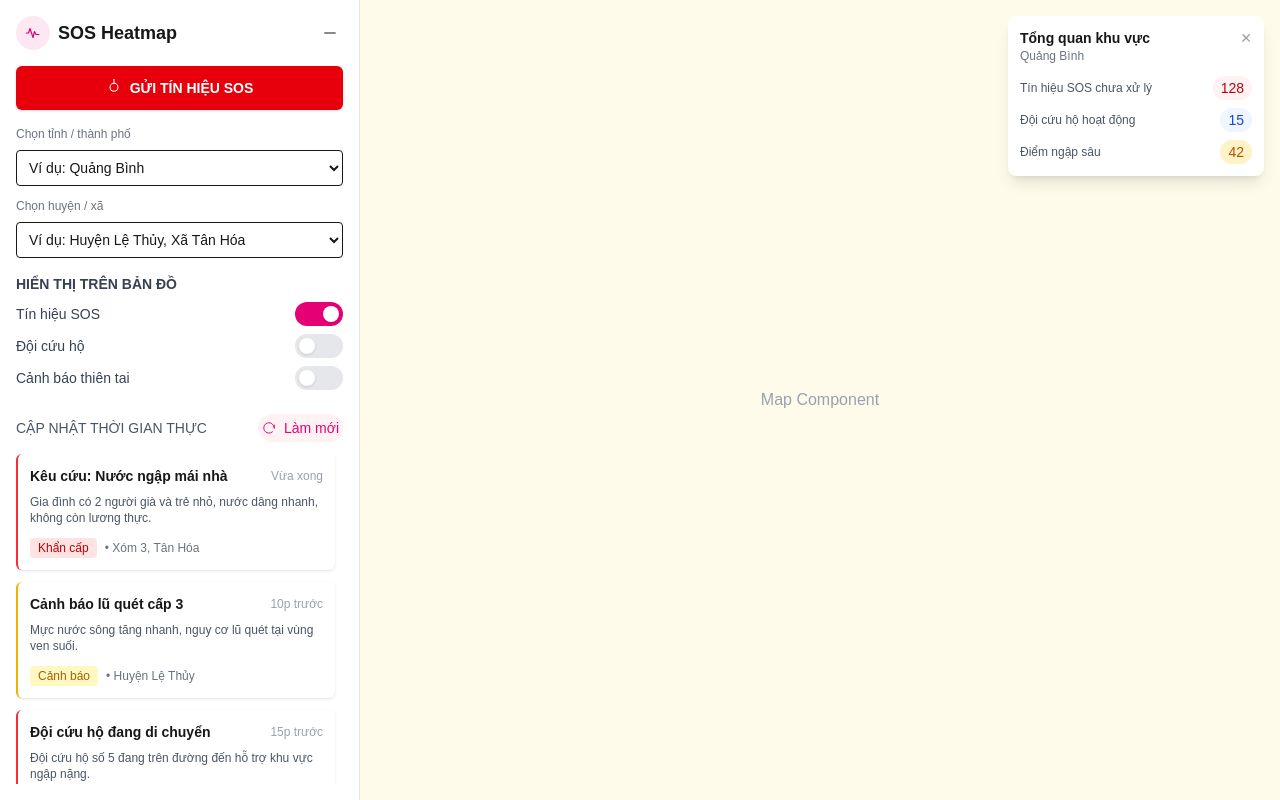
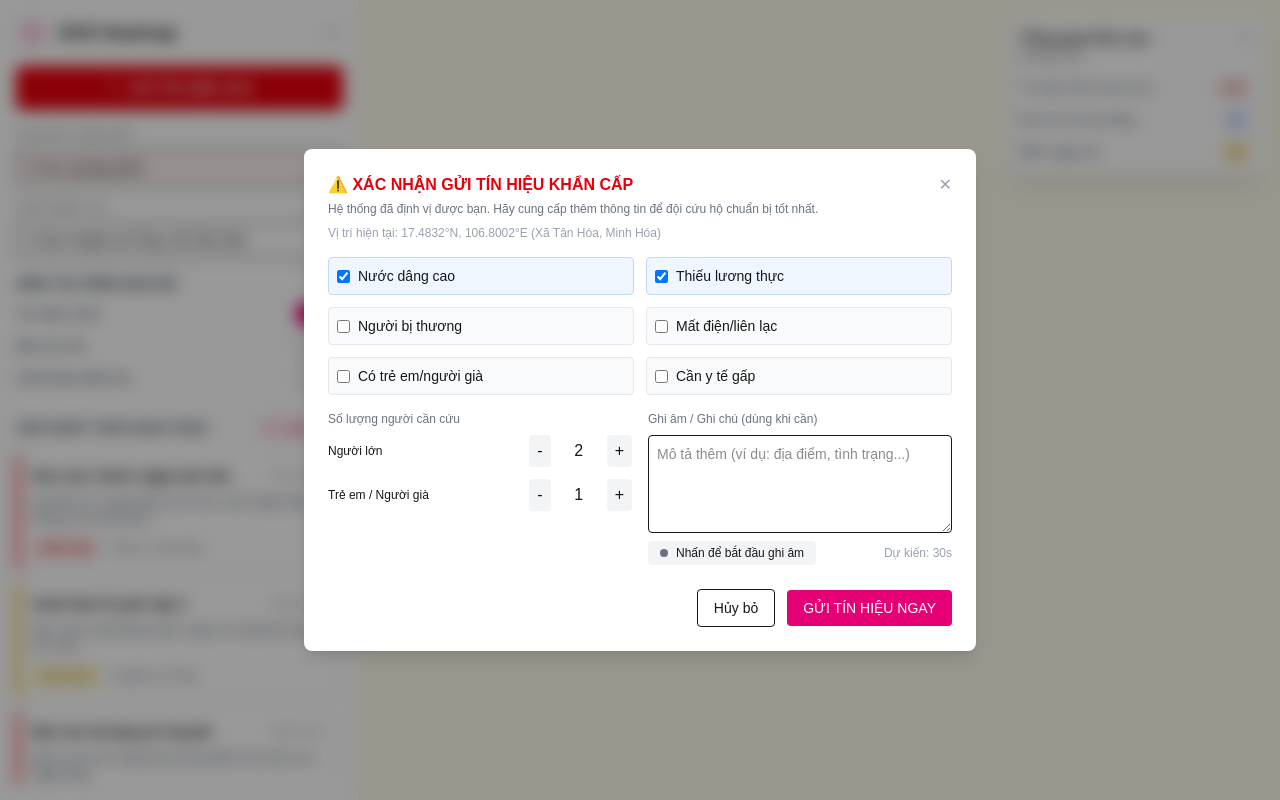
Before and after one commit to ThanhTris/SOS-Heatmap, a Next.js app in the folder frontend/: page / in a window 1280 px wide. Both pictures are taken after a click on the button "GỬI TÍN HIỆU SOS". Built offline with nearby package versions, Linux system fonts and the light colour scheme.

Commit message:
basic popup fill info to sos

```diff
--- a/frontend/src/app/(user)/page.tsx
+++ b/frontend/src/app/(user)/page.tsx
@@ -8,6 +8,21 @@ export default function Home() {
   const [showSOS, setShowSOS] = useState(true);
   const [showRescue, setShowRescue] = useState(false);
   const [showDisaster, setShowDisaster] = useState(false);
+
+  // SOS modal states
+  const [showSOSModal, setShowSOSModal] = useState(false);
+  const [conditions, setConditions] = useState<Record<string, boolean>>({
+    highWater: true,
+    lackFood: true,
+    injured: false,
+    noPower: false,
+    childrenOrElderly: false,
+    needMedical: false,
+  });
+  const [adults, setAdults] = useState<number>(2);
+  const [childrenCount, setChildrenCount] = useState<number>(1);
+  const [noteMessage, setNoteMessage] = useState<string>("");
+  const [recording, setRecording] = useState<boolean>(false);
 
   const provinces = useMemo(
     () => ["Quảng Bình", "Hà Nội", "TP. Hồ Chí Minh"],
@@ -69,6 +84,33 @@ export default function Home() {
 
   const overview = overviewDataByProvince[province || "Quảng Bình"];
 
+  const conditionOptions = [
+    { key: "highWater", label: "Nước dâng cao" },
+    { key: "lackFood", label: "Thiếu lương thực" },
+    { key: "injured", label: "Người bị thương" },
+    { key: "noPower", label: "Mất điện/liên lạc" },
+    { key: "childrenOrElderly", label: "Có trẻ em/người già" },
+    { key: "needMedical", label: "Cần y tế gấp" },
+  ];
+
+  function toggleCondition(key: string) {
+    setConditions((s) => ({ ...s, [key]: !s[key] }));
+  }
+  function sendSOS() {
+    const payload = {
+      province: province || "Quảng Bình",
+      district,
+      conditions,
+      adults,
+      children: childrenCount,
+      noteMessage,
+      recording,
+    };
+    console.log("Gửi SOS:", payload);
+    // TODO: call API to submit payload
+    setShowSOSModal(false);
+  }
+
   return (
     <div className="flex w-full h-screen bg-amber-50">
       {/* Slide bar bên trái */}
@@ -106,6 +148,7 @@ export default function Home() {
             className={`w-full flex items-center justify-center gap-2 ${
               open ? "py-3 text-white text-sm" : "py-2"
             } rounded-md bg-red-600 hover:bg-red-700 shadow`}
+            onClick={() => setShowSOSModal(true)}
           >
             <svg width="16" height="16" viewBox="0 0 24 24" fill="none" className="transform -translate-y-0.5">
               <path d="M12 2v6" stroke="white" strokeWidth="1.6" strokeLinecap="round" strokeLinejoin="round"/>
@@ -120,7 +163,7 @@ export default function Home() {
           <>
             <div className="mt-4 text-xs text-gray-500 font-medium">Chọn tỉnh / thành phố</div>
             <select
-              className="mt-2 w-full p-2 border rounded bg-white text-sm"
+              className="mt-2 w-full p-2 border rounded bg-red-50 text-sm"
               value={province}
               onChange={(e) => {
                 setProvince(e.target.value);
@@ -159,7 +202,7 @@ export default function Home() {
             </div>
 
             <div className="mt-6 flex items-center justify-between text-sm font-medium text-gray-600">
-              <div>CẬP NHẬT THỜI GIAN THỰC</div>
+              <div className="text-sm font-semibold text-gray-700">CẬP NHẬT THỜI GIAN THỰC</div>
               <button className="text-pink-600 hover:text-pink-700 text-sm flex items-center gap-2 p-1 rounded-3xl bg-red-50">
                 <svg width="14" height="14" viewBox="0 0 24 24" fill="none">
                   <path d="M21 12a9 9 0 10-3 6.6" stroke="currentColor" strokeWidth="1.6" strokeLinecap="round" strokeLinejoin="round"/>
@@ -172,7 +215,7 @@ export default function Home() {
             <div className="mt-3 overflow-y-auto flex-1 pr-2">
               <div className="space-y-3">
                 {alerts.map((a) => (
-                  <button key={a.id} className={`border-l-2 border-red-500 rounded-md p-3 bg-white shadow-sm ${
+                  <button key={a.id} className={`border-l-4 border-red-500 rounded-md p-3 bg-white shadow-sm ${
                   a.tag == "Khẩn cấp" ? "border-red-500" : a.tag == "Cảnh báo" ? "border-yellow-500" : "border-green-500"}`}>
                     <div className="flex items-start justify-between gap-2">
                       <div className="flex-1">
@@ -208,6 +251,83 @@ export default function Home() {
         </div>
         {/* Có thể thêm các overlay, nút, hoặc thông tin trên bản đồ ở đây */}
       </div>
+
+      {/* SOS Confirmation Modal */}
+      {showSOSModal && (
+        <div className="fixed inset-0 z-50 flex items-center justify-center">
+          <div className="absolute inset-0 bg-black/40 backdrop-blur-sm" />
+          <div className="relative z-10 w-full max-w-2xl bg-white rounded-lg shadow-lg p-6">
+            <div className="flex items-start justify-between">
+              <div>
+                <div className="text-red-600 font-semibold">⚠️ XÁC NHẬN GỬI TÍN HIỆU KHẨN CẤP</div>
+                <div className="text-xs text-gray-500 mt-1">Hệ thống đã định vị được bạn. Hãy cung cấp thêm thông tin để đội cứu hộ chuẩn bị tốt nhất.</div>
+                <div className="text-xs text-gray-400 mt-2">Vị trí hiện tại: 17.4832°N, 106.8002°E (Xã Tân Hóa, Minh Hóa)</div>
+              </div>
+              <button aria-label="Đóng" onClick={() => setShowSOSModal(false)} className="text-gray-400 hover:text-gray-600">✕</button>
+            </div>
+
+            <div className="mt-4 grid grid-cols-2 gap-3">
+              {conditionOptions.map((opt) => {
+                const on = conditions[opt.key];
+                return (
+                  <button
+                    key={opt.key}
+                    onClick={() => toggleCondition(opt.key)}
+                    className={`flex items-center gap-2 p-2 rounded border ${on ? "bg-blue-50 border-blue-200" : "bg-gray-50 border-gray-200"}`}
+                  >
+                    <input readOnly type="checkbox" checked={on} className="pointer-events-none" />
+                    <div className="text-sm text-left">{opt.label}</div>
+                  </button>
+                );
+              })}
+            </div>
+
+            <div className="mt-4 grid grid-cols-2 gap-4">
+              <div>
+                <div className="text-xs text-gray-500">Số lượng người cần cứu</div>
+                <div className="flex items-center gap-2 mt-2">
+                  <div className="text-xs">Người lớn</div>
+                  <div className="flex items-center gap-2 ml-auto">
+                    <button onClick={() => setAdults((n) => Math.max(0, n - 1))} className="px-2 py-1 bg-gray-100 rounded">-</button>
+                    <div className="w-10 text-center">{adults}</div>
+                    <button onClick={() => setAdults((n) => n + 1)} className="px-2 py-1 bg-gray-100 rounded">+</button>
+                  </div>
+                </div>
+                <div className="flex items-center gap-2 mt-3">
+                  <div className="text-xs">Trẻ em / Người già</div>
+                  <div className="flex items-center gap-2 ml-auto">
+                    <button onClick={() => setChildrenCount((n) => Math.max(0, n - 1))} className="px-2 py-1 bg-gray-100 rounded">-</button>
+                    <div className="w-10 text-center">{childrenCount}</div>
+                    <button onClick={() => setChildrenCount((n) => n + 1)} className="px-2 py-1 bg-gray-100 rounded">+</button>
+                  </div>
+                </div>
+              </div>
+
+              <div>
+                <div className="text-xs text-gray-500">Ghi âm / Ghi chú (dùng khi cần)</div>
+                <div className="mt-2 flex flex-col gap-2">
+                  <textarea value={noteMessage} onChange={(e) => setNoteMessage(e.target.value)} rows={4} className="w-full p-2 border rounded text-sm" placeholder="Mô tả thêm (ví dụ: địa điểm, tình trạng...)"></textarea>
+                  <div className="flex items-center justify-between gap-2">
+                    <button
+                      onClick={() => setRecording((r) => !r)}
+                      className={`flex items-center gap-2 px-3 py-1 rounded ${recording ? "bg-red-100 text-red-600" : "bg-gray-100"}`}
+                    >
+                      <div className={`w-2 h-2 rounded-full ${recording ? "bg-red-600 animate-pulse" : "bg-gray-500"}`}></div>
+                      <div className="text-xs">{recording ? "Đang ghi âm..." : "Nhấn để bắt đầu ghi âm"}</div>
+                    </button>
+                    <div className="text-xs text-gray-400">Dự kiến: 30s</div>
+                  </div>
+                </div>
+              </div>
+            </div>
+
+            <div className="mt-6 flex items-center justify-end gap-3">
+              <button onClick={() => setShowSOSModal(false)} className="px-4 py-2 rounded bg-white border text-sm">Hủy bỏ</button>
+              <button onClick={sendSOS} className="px-4 py-2 rounded bg-pink-600 text-white text-sm">GỬI TÍN HIỆU NGAY</button>
+            </div>
+          </div>
+        </div>
+      )}
     </div>
   );
 }
```
